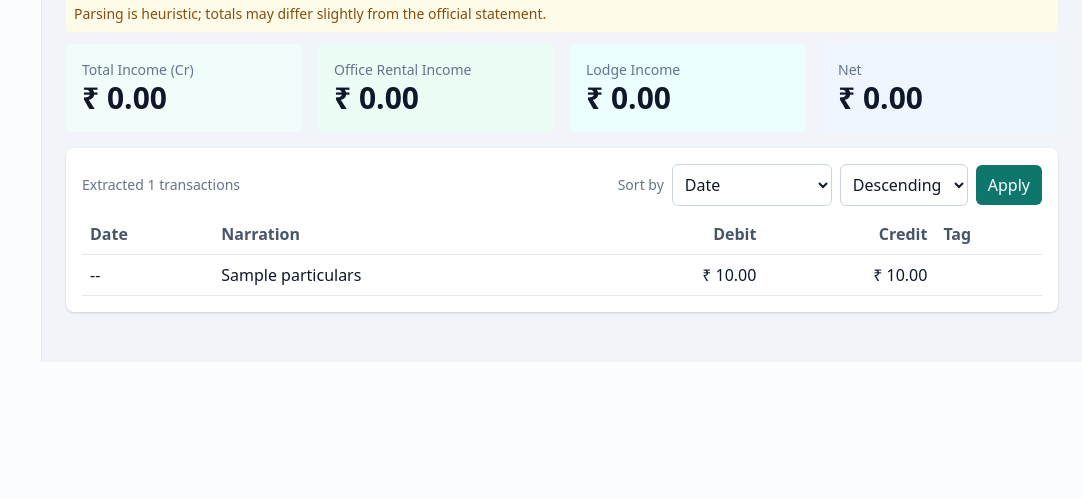
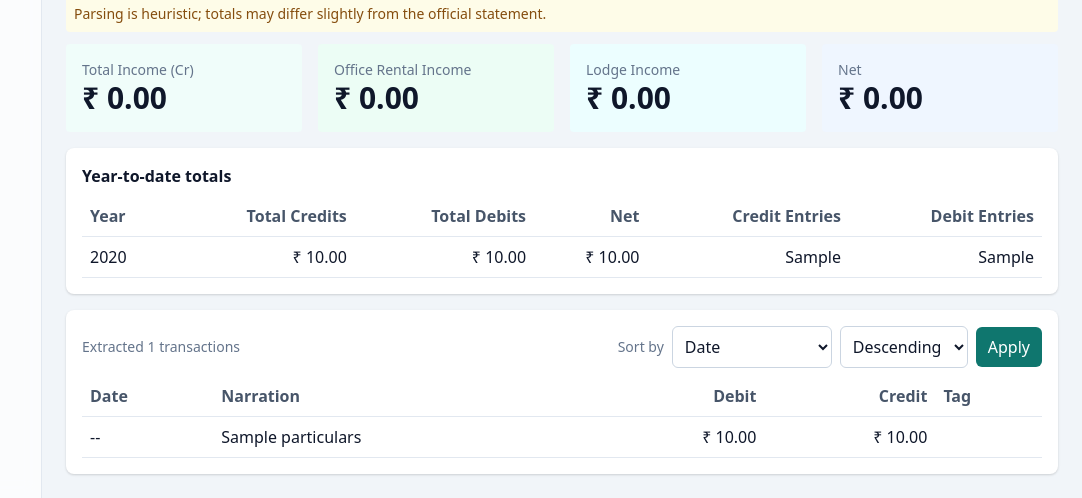
Before and after one commit to bibujohny/rentalAI, a Flask app: template app/templates/pdf_hdfc.html in a window 1280 px wide. Shown: the part 438-936 px from the top of the page, without its empty margins (198-1280 px from the left). Before the commit the page ends 800 px from the top, so only its background shows below. Run offline with Flask 3, Linux system fonts and the light colour scheme; the template is opened without the code that fills it: most values are stand-ins (such as "Sample title", 1, 10 or a date in 2020); some libraries are stand-ins or nearby versions.

Commit message:
Add YTD totals to HDFC PDF summary

```diff
--- a/app/routes/pdf_summary.py
+++ b/app/routes/pdf_summary.py
@@ -26,6 +26,48 @@ def upload_dir() -> str:
     path = os.path.join(root, 'uploads')
     os.makedirs(path, exist_ok=True)
     return path
+
+
+def _year_to_date_totals(rows):
+    year_map = {}
+    for r in rows or []:
+        date_str = r.get('date')
+        if not date_str:
+            continue
+        try:
+            year = int(str(date_str).split('-')[0])
+        except Exception:
+            continue
+        info = year_map.setdefault(year, {
+            'income_total': 0.0,
+            'expense_total': 0.0,
+            'net': 0.0,
+            'income_entries': 0,
+            'expense_entries': 0,
+        })
+        credit = r.get('credit') or 0.0
+        debit = r.get('debit') or 0.0
+        try:
+            credit = float(credit)
+        except Exception:
+            credit = 0.0
+        try:
+            debit = float(debit)
+        except Exception:
+            debit = 0.0
+        info['income_total'] += credit
+        info['expense_total'] += debit
+        info['net'] = info['income_total'] - info['expense_total']
+        if credit:
+            info['income_entries'] += 1
+        if debit:
+            info['expense_entries'] += 1
+    # sort years desc
+    return sorted(
+        [{'year': year, **vals} for year, vals in year_map.items()],
+        key=lambda x: x['year'],
+        reverse=True,
+    )
 
 
 @pdf_bp.route('/summary', methods=['GET', 'POST'])
@@ -171,6 +213,8 @@ def axis_to_json():
     """
     json_rows = None
     totals = None
+    ytd_totals = None
+    ytd_totals = None
     cur_year = date.today().year
     cur_month = date.today().month
     years = list(range(2022, 2036))
@@ -398,6 +442,7 @@ def hdfc_to_json():
     """Upload an HDFC Bank statement PDF and return structured transaction data."""
     json_rows = None
     totals = None
+    ytd_totals = None
     cur_year = date.today().year
     cur_month = date.today().month
     years = list(range(2022, 2036))
@@ -472,6 +517,7 @@ def hdfc_to_json():
                     'office_income_total': office_income_total,
                     'lodge_income_total': lodge_income_total,
                 }
+                ytd_totals = _year_to_date_totals(rows)
                 flash(f"Loaded saved data for {view_year}-{view_month:02d}", 'info')
             else:
                 flash('No saved data found for the selected month.', 'warning')
@@ -494,6 +540,7 @@ def hdfc_to_json():
                 'pdf_hdfc.html',
                 json_rows=json_rows,
                 totals=totals,
+                ytd_totals=ytd_totals,
                 years=years,
                 cur_year=cur_year,
                 cur_month=cur_month,
@@ -504,6 +551,7 @@ def hdfc_to_json():
                 'pdf_hdfc.html',
                 json_rows=json_rows,
                 totals=totals,
+                ytd_totals=ytd_totals,
                 years=years,
                 cur_year=cur_year,
                 cur_month=cur_month,
@@ -520,6 +568,7 @@ def hdfc_to_json():
                 'pdf_hdfc.html',
                 json_rows=json_rows,
                 totals=totals,
+                ytd_totals=ytd_totals,
                 years=years,
                 cur_year=cur_year,
                 cur_month=cur_month,
@@ -536,6 +585,7 @@ def hdfc_to_json():
                 'pdf_hdfc.html',
                 json_rows=json_rows,
                 totals=totals,
+                ytd_totals=ytd_totals,
                 years=years,
                 cur_year=cur_year,
                 cur_month=cur_month,
@@ -591,6 +641,7 @@ def hdfc_to_json():
                     'office_income_total': round(office_income_total, 2),
                     'lodge_income_total': round(lodge_income_total, 2),
                 }
+                ytd_totals = _year_to_date_totals(rows)
                 if save_json and (save_year in years) and (1 <= save_month <= 12):
                     try:
                         sdir = saved_data_dir(save_year, save_month)
@@ -675,6 +726,7 @@ def hdfc_to_json():
         'pdf_hdfc.html',
         json_rows=json_rows,
         totals=totals,
+        ytd_totals=ytd_totals,
         years=years,
         cur_year=cur_year,
         cur_month=cur_month,
--- a/app/templates/pdf_hdfc.html
+++ b/app/templates/pdf_hdfc.html
@@ -109,6 +109,38 @@
   </div>
 </div>
 
+{% if ytd_totals %}
+<div class="card mb-4">
+  <h3 class="font-semibold mb-2">Year-to-date totals</h3>
+  <div class="overflow-auto">
+    <table class="table">
+      <thead>
+        <tr>
+          <th class="th">Year</th>
+          <th class="th text-right">Total Credits</th>
+          <th class="th text-right">Total Debits</th>
+          <th class="th text-right">Net</th>
+          <th class="th text-right">Credit Entries</th>
+          <th class="th text-right">Debit Entries</th>
+        </tr>
+      </thead>
+      <tbody>
+        {% for item in ytd_totals %}
+        <tr>
+          <td class="td">{{ item.year }}</td>
+          <td class="td text-right">₹ {{ item.income_total|fmt_money }}</td>
+          <td class="td text-right">₹ {{ item.expense_total|fmt_money }}</td>
+          <td class="td text-right">₹ {{ item.net|fmt_money }}</td>
+          <td class="td text-right">{{ item.income_entries }}</td>
+          <td class="td text-right">{{ item.expense_entries }}</td>
+        </tr>
+        {% endfor %}
+      </tbody>
+    </table>
+  </div>
+</div>
+{% endif %}
+
 <div class="card overflow-auto">
   <div class="flex items-center justify-between mb-2">
     <div class="text-sm text-slate-500">Extracted {{ json_rows|length }} transactions</div>
```
